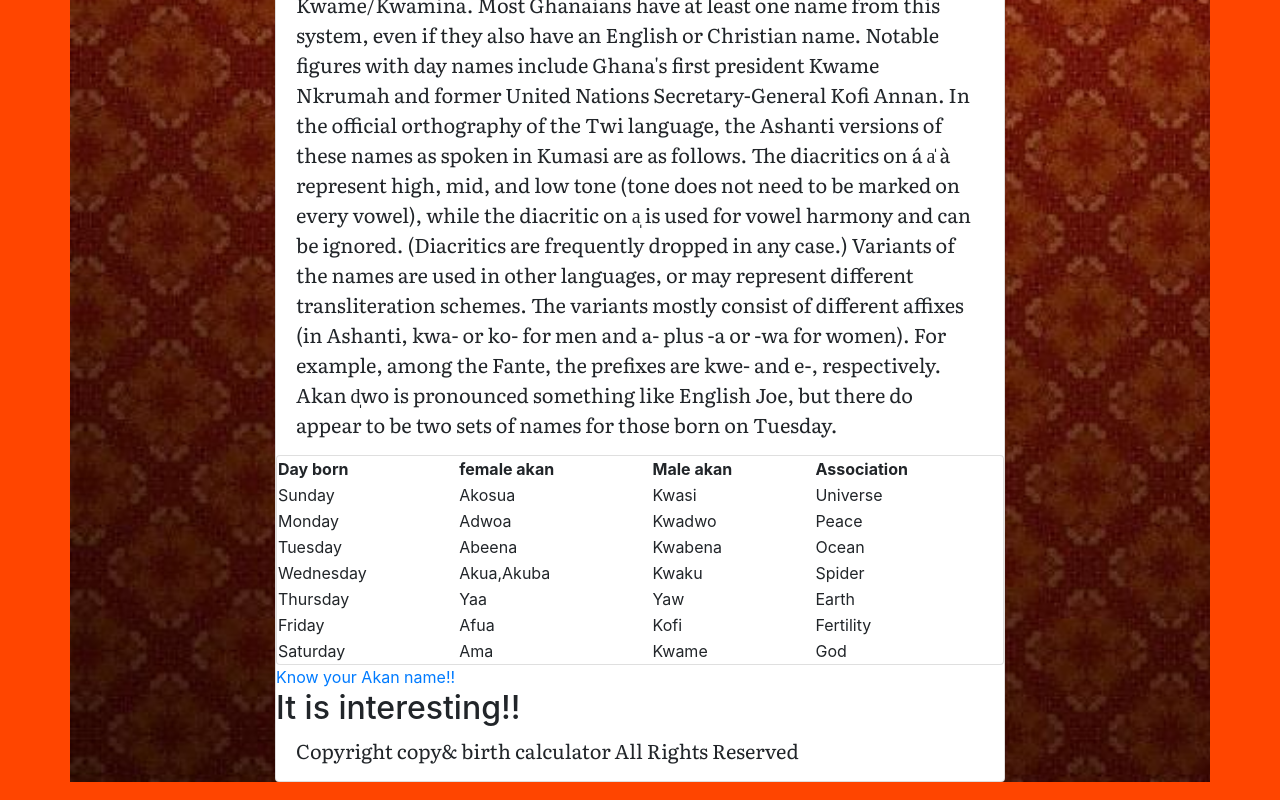
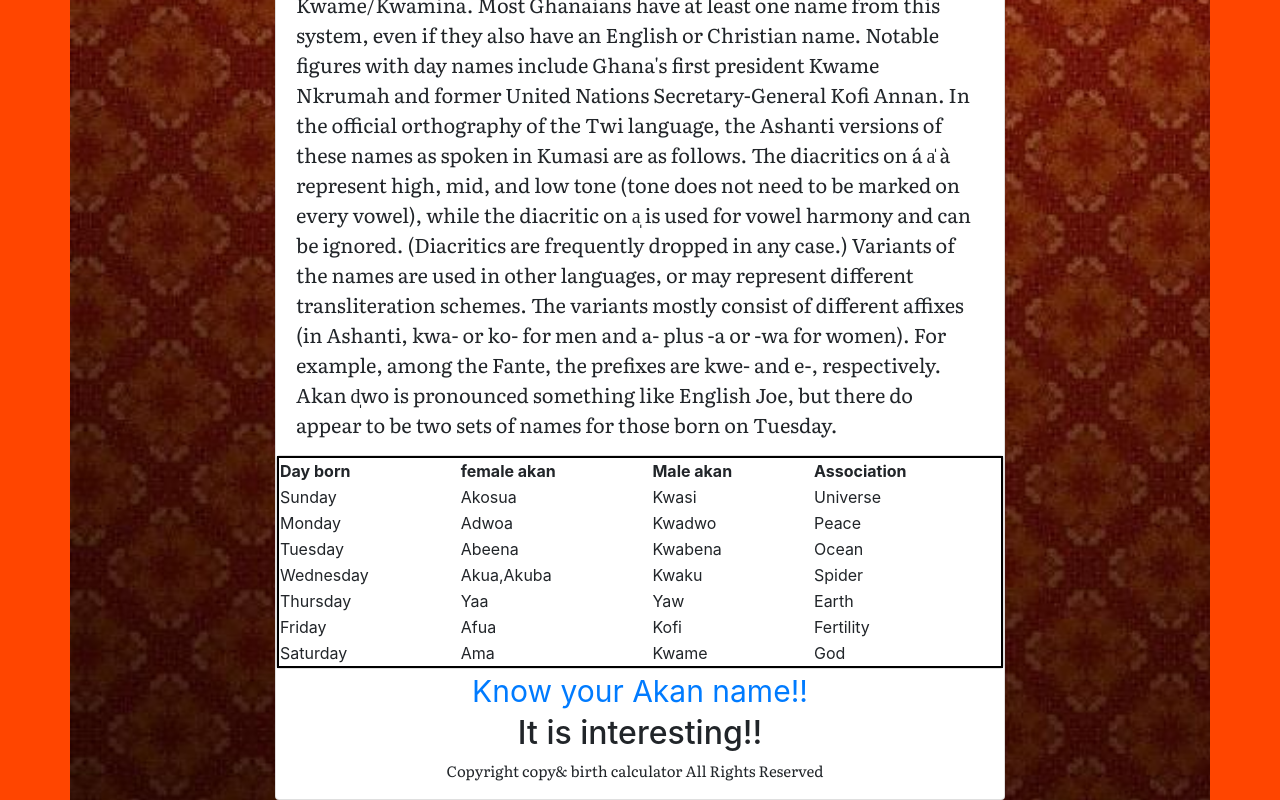
Before and after one commit to Mugengano18/birth-calculator, a plain HTML site: page index.html in a window 1280 px wide. Shown: the part 1100-1900 px from the top of the page. Drawn offline with Linux system fonts and the light colour scheme.

Commit message:
I added a footer to my project

```diff
--- a/css/birth.css
+++ b/css/birth.css
@@ -17,3 +17,26 @@ p {
     font-size:20px;
     font-family: 'Literata', serif;
 }
+.card >table {
+    border: 2px solid black;
+}
+.card >table >th {
+    border: 2px solid black;
+}
+.link {
+    text-align: center;
+    font-size: 30px;
+}
+.link a:hover{
+    background-color: aquamarine;
+    border: 1px solid black;
+    border-radius: 10px;
+    background-size: 100px;
+    font-size: 30px;
+    color: black;
+
+}
+#foot {
+    font-size: 15px;
+    text-align: center;
+}
```
